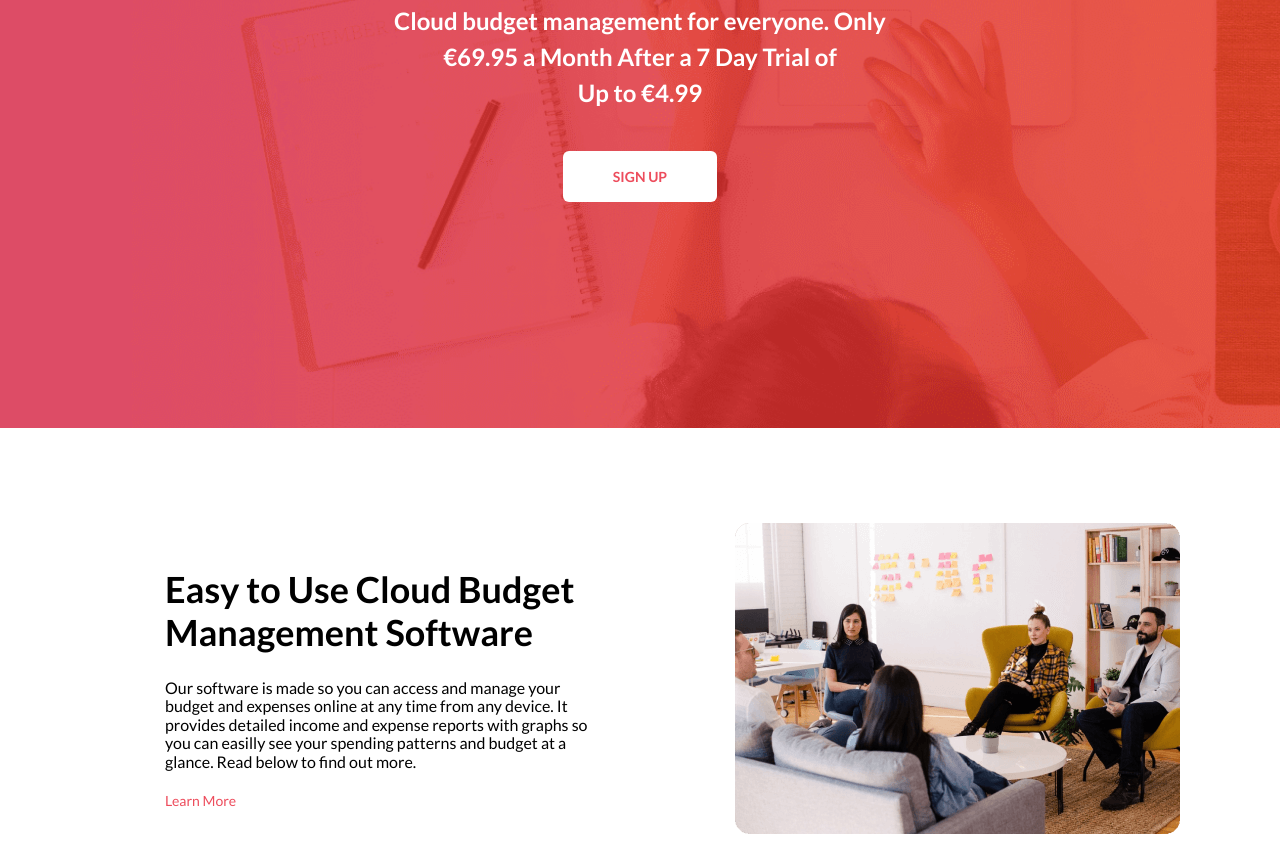
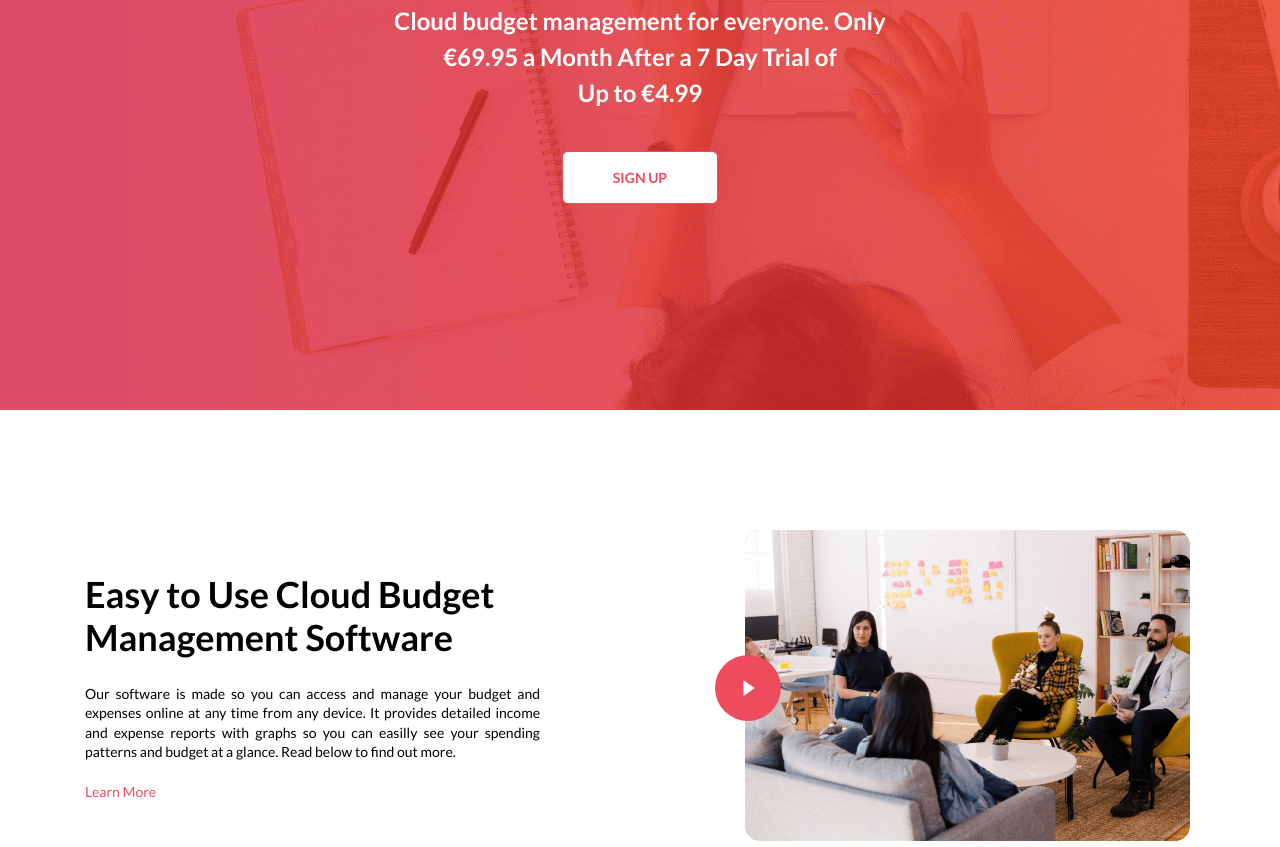
Before and after one commit to D1medron/CloudBudget, a plain HTML site: page index.html in a window 1280 px wide. Shown: the part 372-1219 px from the top of the page. Drawn offline with Linux system fonts and the light colour scheme.

Commit message:
update section "Overview"

```diff
--- a/#source/css/style.scss
+++ b/#source/css/style.scss
@@ -10,8 +10,8 @@
 }
 
 .body {
-	max-width: 1440px;
 	text-align: center;
+	margin: 0 auto;
 }
 
 .container {
@@ -24,7 +24,7 @@
 	background-repeat: no-repeat;
 	background-size: cover;
 	color: white;
-	height: 100vh;
+	height: 782px;
 	&__top {
 		display: grid;
 		grid-template-columns: repeat(12, 1fr);
@@ -99,15 +99,7 @@
 			border-color: white;
 		}
 	}
-}
-
-.btn {
-	text-transform: uppercase;
-	border: 1px solid;
-	border-radius: 6px;
-}
-
-.header__content {
+	&__content {
 		margin-top: 140px;
 		&-title {
 			margin-bottom: 40px;
@@ -135,8 +127,13 @@
 			border: none;
 		}
 	}
+}
 
-
+.btn {
+	text-transform: uppercase;
+	border: 1px solid;
+	border-radius: 6px;
+}
 
 .visually-hidden {
 	position: absolute;
@@ -150,41 +147,45 @@
 }
 
 .overview {
+	&__inner {
 		display: grid;
 		grid-template-columns: 1fr 1fr;
-	height: 500px;
-	&__text {
-		width: 445px;
-		text-align: left;
-		height: 250px;
-		margin: 140px 92px 110px 165px;
+		gap: 200px;
+		margin: 120px auto;
 	}
-	&__text h3 {
+	&__content {
+		align-self: center;
+		text-align: justify;
+	}
+	&__title {
 		font-style: normal;
 		font-weight: 600;
 		font-size: 36px;
 		line-height: 43px;
 		margin-bottom: 25px;
 	}
-	&__text a {
+	&__more {
 		color: #ED4C5C;
 		font-style: normal;
 		font-weight: normal;
 		font-size: 14px;
 		line-height: 140%;
 	}
-	&__text p {
+	&__text {
+		font-style: normal;
+		font-weight: normal;
+		font-size: 14px;
+		line-height: 140%;
 		margin-bottom: 20px;
 	}
-	& > img {
-		margin: 95px;
+	&__video {
+		position: relative;
+	}
+	&__video-wrapper::before {
 		position: absolute;
-		left: 50%;
-	}
-	& > img::before {
-		position: relative;
-		content: url(../img/play-button.png);
-		top: 50%;
+		content: url(../img/play-button.svg);
+		top: 125px;
+		left: -25px;
 	}
 }
 
--- a/index.html
+++ b/index.html
@@ -51,16 +51,26 @@
 	<main class="main">
 		<section class="overview">
 			<h2 class="visually-hidden">Overview</h2>
-			<div class="overview__text">
-				<h3>Easy to Use Cloud Budget <br>Management Software</h3>
-				<p>
-					Our software is made so you can access and manage your budget and expenses online at any time from any
-					device. It provides detailed income and expense reports with graphs so you can easilly see your spending
-					patterns and budget at a glance. Read below to find out more.
-				</p>
-				<a href="#">Learn More</a>
+			<div class="container">
+				<div class="overview__inner">
+					<div class="overview__content">
+						<h3 class="overview__title">Easy to Use Cloud Budget <br>Management Software</h3>
+						<p class="overview__text">
+							Our software is made so you can access and manage your budget and expenses online at any time from
+							any
+							device. It provides detailed income and expense reports with graphs so you can easilly see your
+							spending
+							patterns and budget at a glance. Read below to find out more.
+						</p>
+						<a class="overview__more" href="#">Learn More</a>
+					</div>
+					<div class="overview__video">
+						<div class="overview__video-wrapper">
+							<img class="overview__video-img" src="img/video_bg.png" alt="">
+						</div>
+					</div>
+				</div>
 			</div>
-			<img src="img/video_bg.png" alt="">
 		</section>
 
 		<section class="features">
```
Also changed, not shown: css/style.css, img/play-button.png (deleted). Lines whose indentation alone changed are shown as unchanged.
